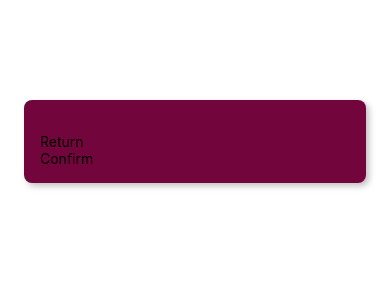
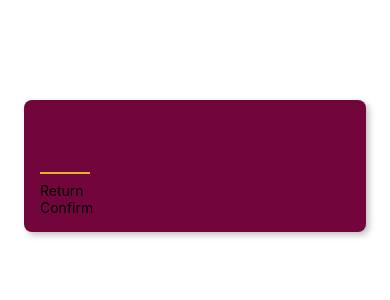
Before and after one commit to wonny2/newapp, a React Native app in the folder First_App/: screen / in a window 390 px wide. Shown: the top 300 px of the page. Built offline with nearby package versions, Linux system fonts and the light colour scheme.

Commit message:
input keyBoard 설정

```diff
--- a/First_App/screens/StartGameScreen.js
+++ b/First_App/screens/StartGameScreen.js
@@ -4,7 +4,12 @@
 function StartGameScreen() {
   return (
     <View style={styles.inputContainer}>
-      <TextInput />
+      <TextInput
+        style={styles.numberInput}
+        maxLength={2}
+        keyboardType="number-pad" // input에 숫자만 입력하도록 keyBoard 설정
+        // autoCorrect={false}
+      />
       <PrimaryButton>Return</PrimaryButton>
       <PrimaryButton>Confirm</PrimaryButton>
     </View>
@@ -26,4 +31,16 @@
     shadowRadius: 6,
     shadowOpacity: 0.25,
   },
+
+  numberInput: {
+    width: 50,
+    height: 50,
+    fontSize: 32,
+    borderBottomColor: "#ddb52f",
+    borderBottomWidth: 2,
+    color: "#ddb52f",
+    marginVertical: 8, // margin 위,아래
+    fontWeight: "bold",
+    textAlign: "center",
+  },
 });
```
